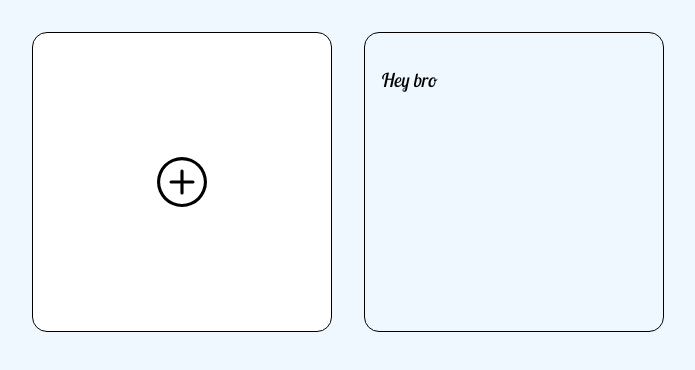
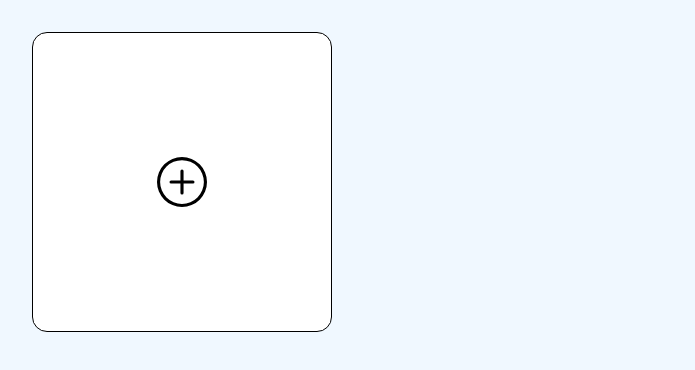
Before and after one commit to MaorBemdoo/Notes-App, a React (Vite) app: page / in a window 1280 px wide. Shown: the top 370 px of the page, without its empty margins (0-695 px from the left). Built offline with nearby package versions, Linux system fonts and the light colour scheme.

Commit message:
Changd default useState value to []

```diff
--- a/src/App.jsx
+++ b/src/App.jsx
@@ -5,7 +5,7 @@ import NoteDivCompilation from './components/notesComp';
 import { useState } from 'react';
 
 function App() {
-  const [notes, setNotes] = useState([{content: "Hey bro", id: 1}])
+  const [notes, setNotes] = useState([])
   const [clicked, isClicked] = useState(false)
 
   const onSubmitEvent = (e) => {
```
